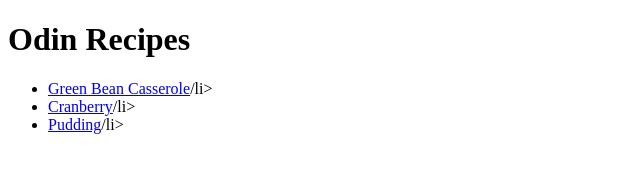
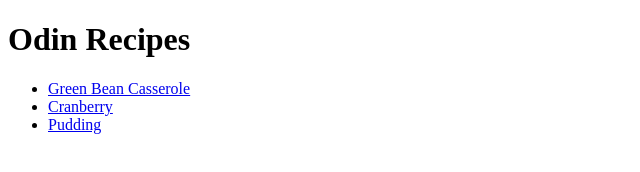
Before and after one commit to d3cfd9/odin-receipes, a plain HTML site: page index.html in a window 1280 px wide. Shown: the full height of the page, 0-640 px from the left. Drawn offline with Linux system fonts and the light colour scheme.

Commit message:
correct tag

```diff
--- a/index.html
+++ b/index.html
@@ -5,10 +5,10 @@
     <h1>Odin Recipes</h1>
 
     <ul>
-      <li><a href="recipes/casserole.html">Green Bean Casserole</a>/li>
-      <li><a href="recipes/cranberry.html">Cranberry</a>/li>
-      <li><a href="recipes/pudding.html">Pudding</a>/li>
-      </ul>
+      <li><a href="recipes/casserole.html">Green Bean Casserole</a></li>
+      <li><a href="recipes/cranberry.html">Cranberry</a></li>
+      <li><a href="recipes/pudding.html">Pudding</a></li>
+    </ul>
 
   </body>
 </html>
```
